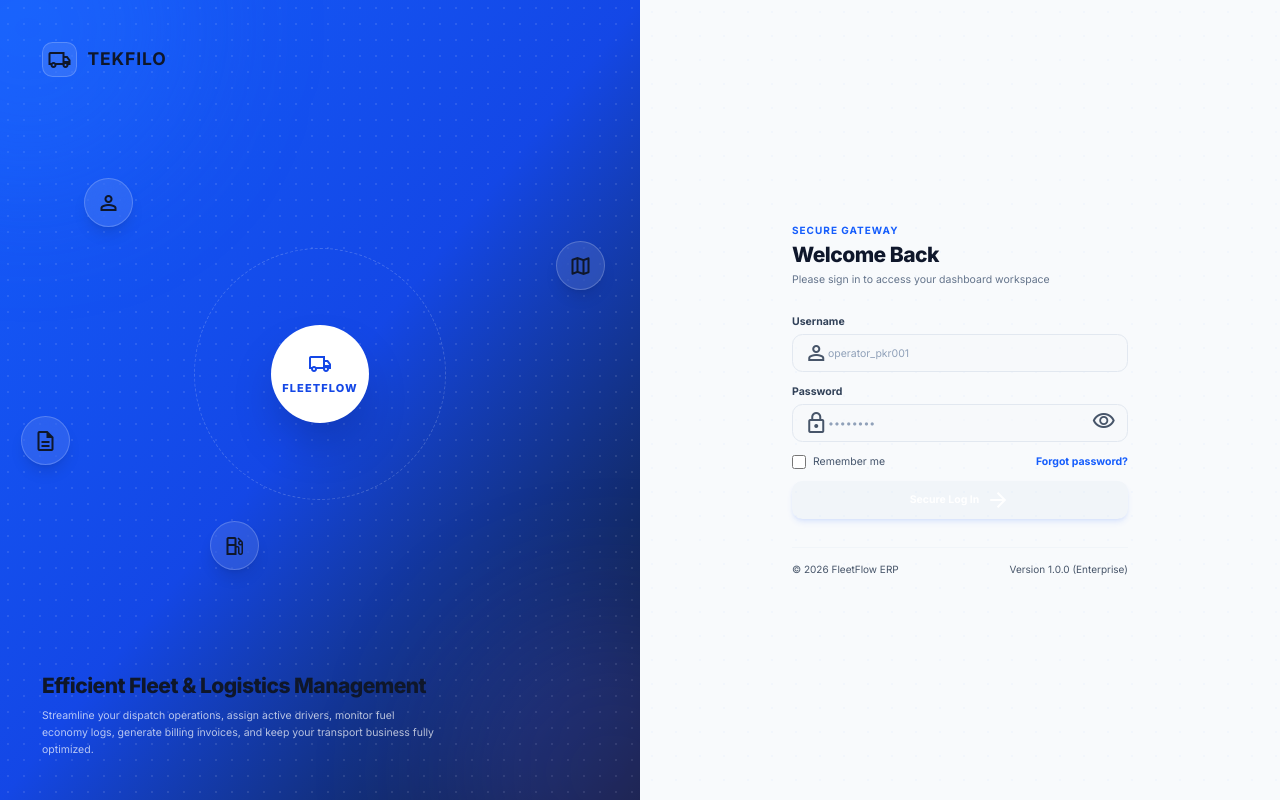
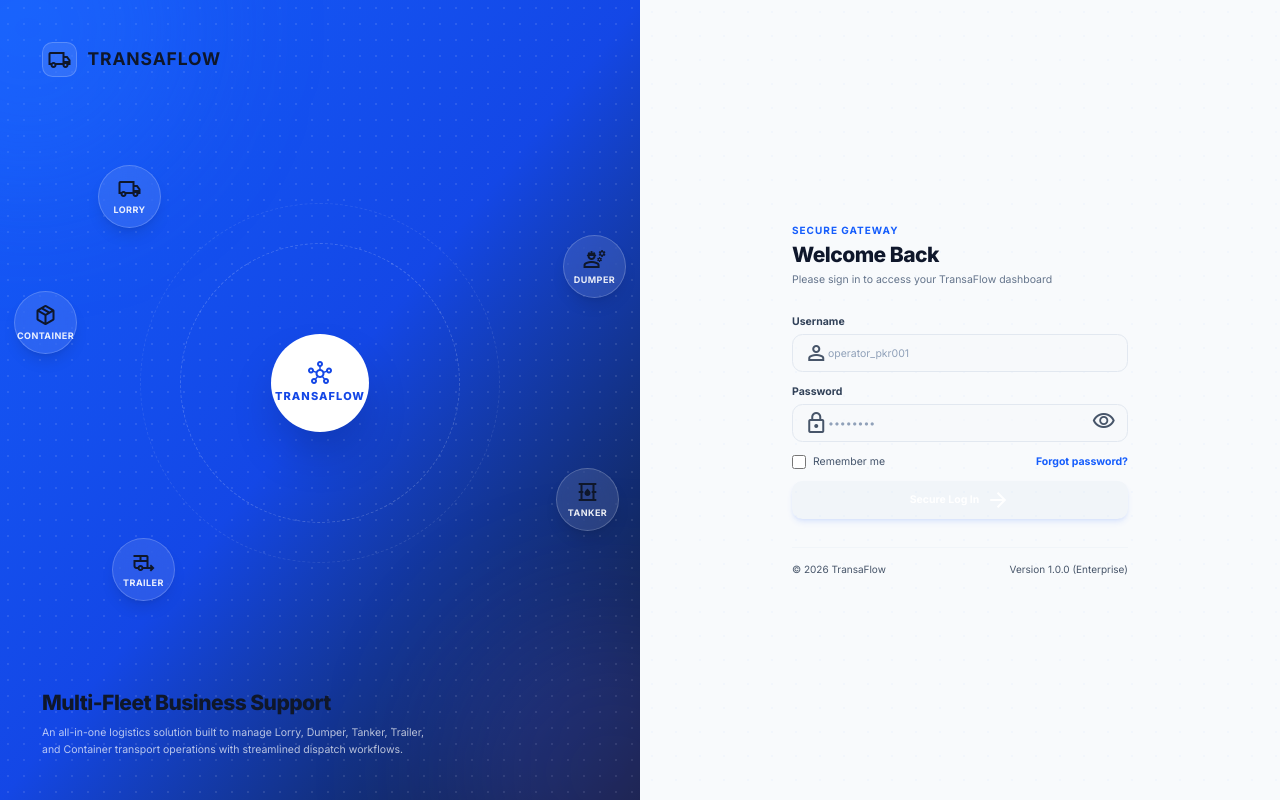
Before and after one commit to Mohanrajmohanms7/Trasport-ERP, an Angular app in the folder transport-frontend/: page /login in a window 1280 px wide. Built offline with nearby package versions, Linux system fonts and the light colour scheme.

Commit message:
Redesign: Updated product name to TransaFlow and adjusted orbital nodes to represent vehicle types Lorry, Dumper, Tanker, Trailer, Container

```diff
--- a/transport-frontend/src/app/auth/login/login.html
+++ b/transport-frontend/src/app/auth/login/login.html
@@ -1,6 +1,6 @@
 <div class="min-h-screen flex font-sans bg-slate-50 dark:bg-slate-950">
 
-  <!-- Left Side: Interactive / Illustrative Panel (hidden on mobile/tablet) -->
+  <!-- Left Side: Illustrative Panel (hidden on mobile/tablet) -->
   <div class="hidden lg:flex lg:w-1/2 bg-gradient-to-br from-blue-600 via-blue-700 to-slate-900 text-white p-12 flex-col justify-between relative overflow-hidden">
     <!-- Abstract background grid & glow -->
     <div class="absolute inset-0 opacity-10 bg-[radial-gradient(#fff_1px,transparent_1px)] [background-size:16px_16px]"></div>
@@ -12,45 +12,59 @@
       <div class="w-10 h-10 rounded-xl bg-white/10 backdrop-blur-md flex items-center justify-center border border-white/20">
         <span class="material-symbols-outlined text-white text-[24px]">local_shipping</span>
       </div>
-      <span class="text-xl font-bold tracking-wider">TEKFILO</span>
+      <span class="text-xl font-bold tracking-wider">TRANSAFLOW</span>
     </div>
 
-    <!-- Center Network Diagram Representation -->
-    <div class="relative flex items-center justify-center my-auto min-h-[350px]">
+    <!-- Center Network Diagram: Fleet Support types -->
+    <div class="relative flex items-center justify-center my-auto min-h-[380px]">
 
-      <!-- Central Node -->
+      <!-- Central Hub Node -->
       <div class="relative w-28 h-28 rounded-full bg-white text-blue-700 flex flex-col items-center justify-center shadow-2xl z-20 animate-pulse border border-white/20 select-none">
-        <span class="material-symbols-outlined text-[36px] font-bold">local_shipping</span>
-        <span class="text-[11px] font-black tracking-widest mt-1">FLEETFLOW</span>
+        <span class="material-symbols-outlined text-[36px] font-bold">hub</span>
+        <span class="text-[11px] font-black tracking-widest mt-1">TRANSAFLOW</span>
       </div>
 
-      <!-- Orbit Nodes & Connecting Lines -->
-      <div class="absolute w-72 h-72 border border-dashed border-white/20 rounded-full animate-[spin_60s_linear_infinite]"></div>
+      <!-- Orbital Rings -->
+      <div class="absolute w-80 h-80 border border-dashed border-white/20 rounded-full animate-[spin_60s_linear_infinite]"></div>
+      <div class="absolute w-[360px] h-[360px] border border-dashed border-white/10 rounded-full animate-[spin_100s_linear_infinite]"></div>
 
-      <!-- Node 1: Driver Master -->
-      <div class="absolute -top-6 left-12 w-14 h-14 rounded-full bg-white/10 backdrop-blur-md border border-white/20 flex items-center justify-center text-white shadow-lg hover:scale-110 transition z-20" title="Driver Management">
-        <span class="material-symbols-outlined text-[24px]">person</span>
+      <!-- Lorry Node -->
+      <div class="absolute -top-8 left-16 w-18 h-18 rounded-full bg-white/10 backdrop-blur-md border border-white/20 flex flex-col items-center justify-center text-white shadow-lg hover:scale-110 transition z-20 select-none" title="Lorry / Truck Support">
+        <span class="material-symbols-outlined text-[22px]">local_shipping</span>
+        <span class="text-[9px] font-bold tracking-wider mt-0.5 uppercase text-white/90">Lorry</span>
       </div>
-      <!-- Node 2: Route / Map -->
-      <div class="absolute top-12 -right-2 w-14 h-14 rounded-full bg-white/10 backdrop-blur-md border border-white/20 flex items-center justify-center text-white shadow-lg hover:scale-110 transition z-20" title="Trip Planning">
-        <span class="material-symbols-outlined text-[24px]">map</span>
+
+      <!-- Dumper Node -->
+      <div class="absolute top-12 -right-8 w-18 h-18 rounded-full bg-white/10 backdrop-blur-md border border-white/20 flex flex-col items-center justify-center text-white shadow-lg hover:scale-110 transition z-20 select-none" title="Dumper / Tipper Support">
+        <span class="material-symbols-outlined text-[22px]">engineering</span>
+        <span class="text-[9px] font-bold tracking-wider mt-0.5 uppercase text-white/90">Dumper</span>
       </div>
-      <!-- Node 3: Fuel Logs -->
-      <div class="absolute -bottom-6 left-48 w-14 h-14 rounded-full bg-white/10 backdrop-blur-md border border-white/20 flex items-center justify-center text-white shadow-lg hover:scale-110 transition z-20" title="Fuel & Expense Log">
-        <span class="material-symbols-outlined text-[24px]">local_gas_station</span>
+
+      <!-- Tanker Node -->
+      <div class="absolute bottom-12 -right-6 w-18 h-18 rounded-full bg-white/10 backdrop-blur-md border border-white/20 flex flex-col items-center justify-center text-white shadow-lg hover:scale-110 transition z-20 select-none" title="Chemical / Oil Tanker Support">
+        <span class="material-symbols-outlined text-[22px]">oil_barrel</span>
+        <span class="text-[9px] font-bold tracking-wider mt-0.5 uppercase text-white/90">Tanker</span>
       </div>
-      <!-- Node 4: Billing -->
-      <div class="absolute bottom-24 -left-6 w-14 h-14 rounded-full bg-white/10 backdrop-blur-md border border-white/20 flex items-center justify-center text-white shadow-lg hover:scale-110 transition z-20" title="Invoicing & Ledger">
-        <span class="material-symbols-outlined text-[24px]">description</span>
+
+      <!-- Trailer Node -->
+      <div class="absolute -bottom-8 left-20 w-18 h-18 rounded-full bg-white/10 backdrop-blur-md border border-white/20 flex flex-col items-center justify-center text-white shadow-lg hover:scale-110 transition z-20 select-none" title="Trailer Support">
+        <span class="material-symbols-outlined text-[22px]">rv_hookup</span>
+        <span class="text-[9px] font-bold tracking-wider mt-0.5 uppercase text-white/90">Trailer</span>
+      </div>
+
+      <!-- Container Node -->
+      <div class="absolute top-28 -left-8 w-18 h-18 rounded-full bg-white/10 backdrop-blur-md border border-white/20 flex flex-col items-center justify-center text-white shadow-lg hover:scale-110 transition z-20 select-none" title="Container Cargo Support">
+        <span class="material-symbols-outlined text-[22px]">package_2</span>
+        <span class="text-[9px] font-bold tracking-wider mt-0.5 uppercase text-white/90">Container</span>
       </div>
 
     </div>
 
     <!-- Bottom Instructions Footer -->
     <div class="relative z-10 select-none">
-      <h2 class="text-2xl font-extrabold tracking-tight mb-2">Efficient Fleet & Logistics Management</h2>
+      <h2 class="text-2xl font-extrabold tracking-tight mb-2">Multi-Fleet Business Support</h2>
       <p class="text-xs text-white/70 leading-relaxed max-w-md">
-        Streamline your dispatch operations, assign active drivers, monitor fuel economy logs, generate billing invoices, and keep your transport business fully optimized.
+        An all-in-one logistics solution built to manage Lorry, Dumper, Tanker, Trailer, and Container transport operations with streamlined dispatch workflows.
       </p>
     </div>
 
@@ -71,8 +85,8 @@
           <span class="material-symbols-outlined text-white text-[32px]">local_shipping</span>
         </div>
         <div>
-          <h1 class="text-xl font-bold tracking-tight text-slate-900 dark:text-white leading-none">FleetFlow ERP</h1>
-          <p class="text-xs text-slate-500 dark:text-slate-400 mt-1.5">Transport Management System</p>
+          <h1 class="text-xl font-bold tracking-tight text-slate-900 dark:text-white leading-none">TransaFlow</h1>
+          <p class="text-xs text-slate-500 dark:text-slate-400 mt-1.5">Multi-Fleet Transport ERP</p>
         </div>
       </div>
 
@@ -80,12 +94,12 @@
       <div>
         <span class="text-[10px] font-bold text-blue-600 dark:text-blue-400 uppercase tracking-widest block mb-1">Secure Gateway</span>
         <h2 class="text-2xl font-extrabold text-slate-900 dark:text-white tracking-tight">Welcome Back</h2>
-        <p class="text-xs text-slate-500 dark:text-slate-400 mt-1">Please sign in to access your dashboard workspace</p>
+        <p class="text-xs text-slate-500 dark:text-slate-400 mt-1">Please sign in to access your TransaFlow dashboard</p>
       </div>
 
       <!-- Error State -->
       @if (errorMessage()) {
-        <div class="p-3 bg-rose-50 dark:bg-rose-950/30 border border-rose-100 dark:border-rose-900/40 rounded-xl text-xs font-semibold text-rose-600 dark:text-rose-400 flex items-center gap-2.5">
+        <div class="p-3 bg-rose-50 dark:bg-rose-950/30 border border-rose-100 dark:border-rose-900/40 rounded-xl text-xs font-semibold text-rose-600 dark:text-rose-455 flex items-center gap-2.5">
           <span class="material-symbols-outlined text-base">report</span>
           <span>{{ errorMessage() }}</span>
         </div>
@@ -97,7 +111,7 @@
         <div class="flex flex-col gap-1.5">
           <label class="text-xs font-bold text-slate-700 dark:text-slate-300">Username</label>
           <div class="relative">
-            <span class="material-symbols-outlined absolute left-3.5 top-1/2 -translate-y-1/2 text-slate-400 dark:text-slate-500 text-[18px]">person</span>
+            <span class="material-symbols-outlined absolute left-3.5 top-1/2 -translate-y-1/2 text-slate-400 dark:text-slate-550 text-[18px]">person</span>
             <input
               type="text"
               formControlName="username"
@@ -109,7 +123,7 @@
         <div class="flex flex-col gap-1.5">
           <label class="text-xs font-bold text-slate-700 dark:text-slate-300">Password</label>
           <div class="relative">
-            <span class="material-symbols-outlined absolute left-3.5 top-1/2 -translate-y-1/2 text-slate-400 dark:text-slate-500 text-[18px]">lock</span>
+            <span class="material-symbols-outlined absolute left-3.5 top-1/2 -translate-y-1/2 text-slate-400 dark:text-slate-550 text-[18px]">lock</span>
             <input
               [type]="hidePassword() ? 'password' : 'text'"
               formControlName="password"
@@ -152,7 +166,7 @@
 
       <!-- Footer Copy -->
       <div class="flex justify-between items-center text-[10px] text-slate-400 dark:text-slate-600 select-none border-t border-slate-100 dark:border-slate-900 pt-4">
-        <span>&copy; 2026 FleetFlow ERP</span>
+        <span>&copy; 2026 TransaFlow</span>
         <span>Version 1.0.0 (Enterprise)</span>
       </div>
 
```
